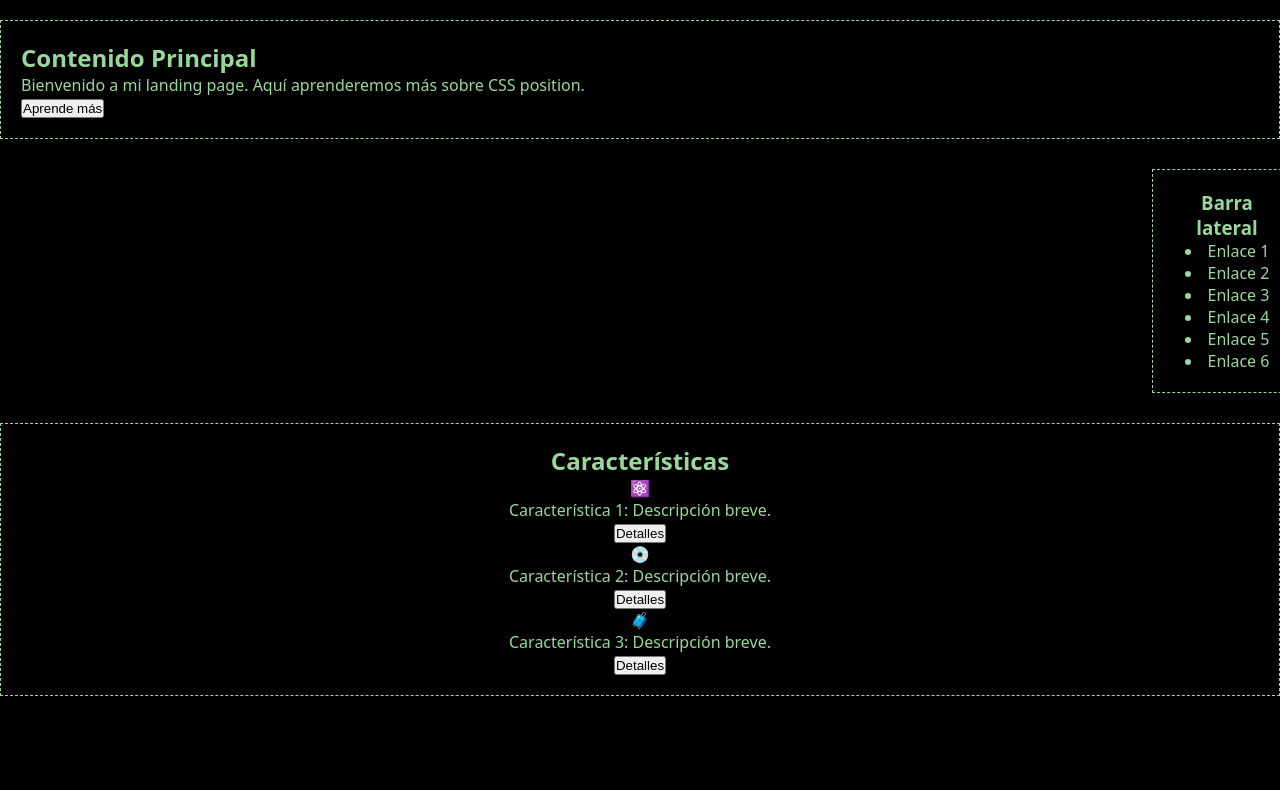
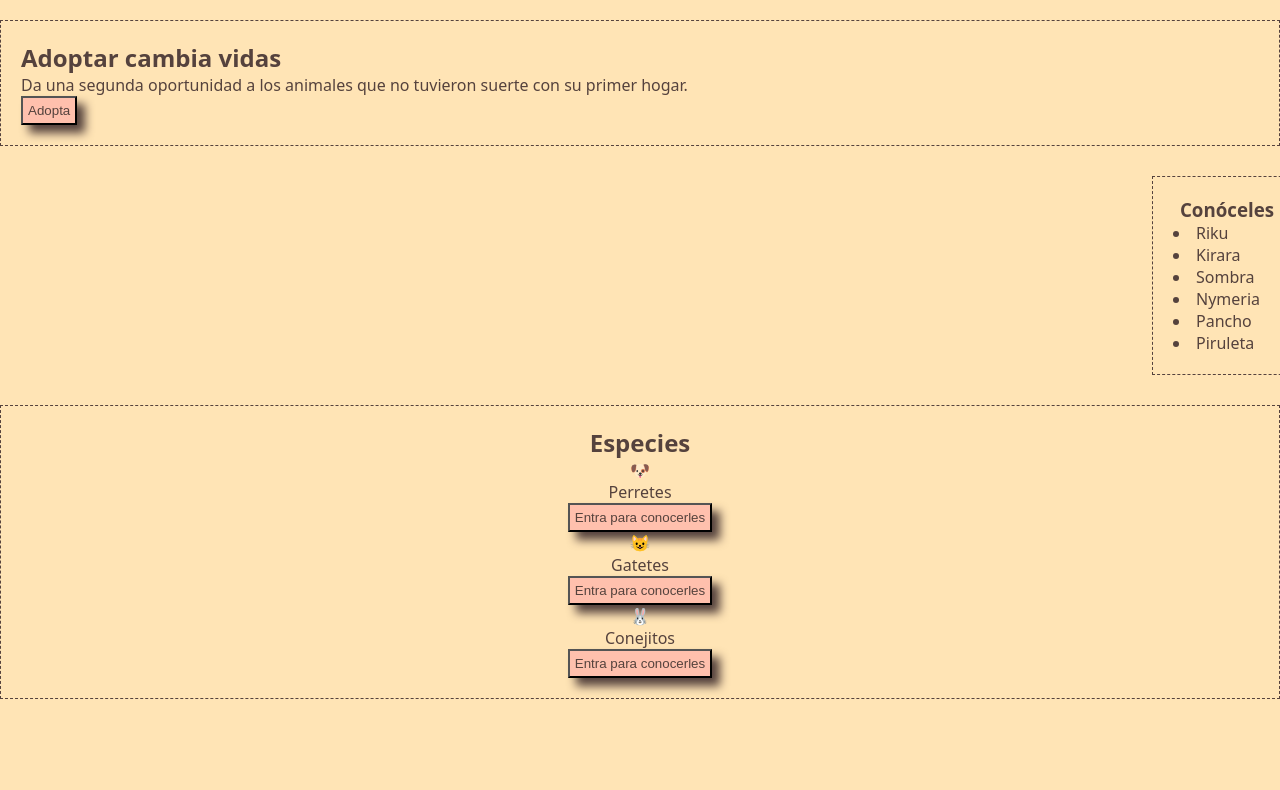
Before and after one commit to lidiagdcso/entrega_posicionamiento, a plain HTML site: page index.html in a window 1280 px wide. Shown: the part 60-850 px from the top of the page. Drawn offline with Linux system fonts and the light colour scheme.

Commit message:
personalización
Cambio del contenido del html y parte del css (colores y estilos de texto)

```diff
--- a/index.html
+++ b/index.html
@@ -4,53 +4,53 @@
     <meta charset="UTF-8" />
     <meta name="viewport" content="width=device-width, initial-scale=1.0" />
     <link rel="stylesheet" href="./styles.css" />
-    <title>Landing Page</title>
+    <title>Adopciones firulais</title>
   </head>
   <body>
     <header>
-      <h1>Landing Page</h1>
+      <h1>ADOPCIONES FIRULAIS</h1>
     </header>
     <main>
       <section class="content">
-        <h2>Contenido Principal</h2>
+        <h2>Adoptar cambia vidas</h2>
         <p>
-          Bienvenido a mi landing page. Aquí aprenderemos más sobre CSS
-          position.
+          Da una segunda oportunidad a los animales que no tuvieron suerte con
+          su primer hogar.
         </p>
-        <button>Aprende más</button>
+        <button>Adopta</button>
       </section>
       <aside class="sidebar">
-        <h3>Barra lateral</h3>
+        <h3>Conóceles</h3>
         <ul>
-          <li>Enlace 1</li>
-          <li>Enlace 2</li>
-          <li>Enlace 3</li>
-          <li>Enlace 4</li>
-          <li>Enlace 5</li>
-          <li>Enlace 6</li>
+          <li>Riku</li>
+          <li>Kirara</li>
+          <li>Sombra</li>
+          <li>Nymeria</li>
+          <li>Pancho</li>
+          <li>Piruleta</li>
         </ul>
       </aside>
     </main>
     <section class="features">
-      <h2>Características</h2>
+      <h2>Especies</h2>
       <div class="feature">
-        <span>⚛️</span>
-        <p>Característica 1: Descripción breve.</p>
-        <button>Detalles</button>
+        <span>🐶</span>
+        <p>Perretes</p>
+        <button>Entra para conocerles</button>
       </div>
       <div class="feature">
-        <span>💿</span>
-        <p>Característica 2: Descripción breve.</p>
-        <button>Detalles</button>
+        <span>😺</span>
+        <p>Gatetes</p>
+        <button>Entra para conocerles</button>
       </div>
       <div class="feature">
-        <span>🧳</span>
-        <p>Característica 3: Descripción breve.</p>
-        <button>Detalles</button>
+        <span>🐰</span>
+        <p>Conejitos</p>
+        <button>Entra para conocerles</button>
       </div>
     </section>
     <footer>
-      <p>Powered by Prometeo</p>
+      <p>Adopciones Firulais</p>
     </footer>
   </body>
 </html>
--- a/styles.css
+++ b/styles.css
@@ -11,17 +11,17 @@ body {
   margin: 0;
   padding: 0;
   min-height: 100vh;
-  background-color: #000000;
-  color: #9ad79b;
+  background-color: moccasin;
+  color: #55423d;
 }
 
 header {
   position: fixed;
   top: 0;
-  background-color: black;
+  background-color: moccasin;
   width: 100%;
   padding: 0px 10px 10px 10px;
-  border: 1px dashed #9ad79b;
+  border: 1px dashed #55423d;
   z-index: 3;
 }
 
@@ -29,38 +29,47 @@ header {
   position: relative;
   top: 50px;
   width: 100%;
-  border: 1px dashed #9ad79b;
+  border: 1px dashed #55423d;
   margin: 30px 0px;
   padding: 20px;
 }
 
+button {
+  padding: 5px;
+  color: #55423d;
+  background-color: #ffc0ad;
+  box-shadow: 8px 8px 10px #55423d;
+}
 .sidebar {
   position: relative;
   left: 90%;
   top: 50px;
   margin-bottom: 30px;
   width: 150px;
-  border: 1px dashed #9ad79b;
+  border: 1px dashed #55423d;
   text-align: center;
   padding: 20px;
 }
 ul {
   list-style-position: inside;
+  text-align: left;
 }
 .features {
   position: relative;
   top: 50px;
   width: 100%;
-  border: 1px dashed #9ad79b;
+  border: 1px dashed #55423d;
   text-align: center;
   padding: 20px;
 }
+
 footer {
   position: relative;
   top: 300px;
   z-index: 1;
   width: 100%;
-  border: 1px dashed #9ad79b;
+  border: 1px dashed #55423d;
   padding: 20px;
   text-align: center;
+  font-weight: bold;
 }
```
